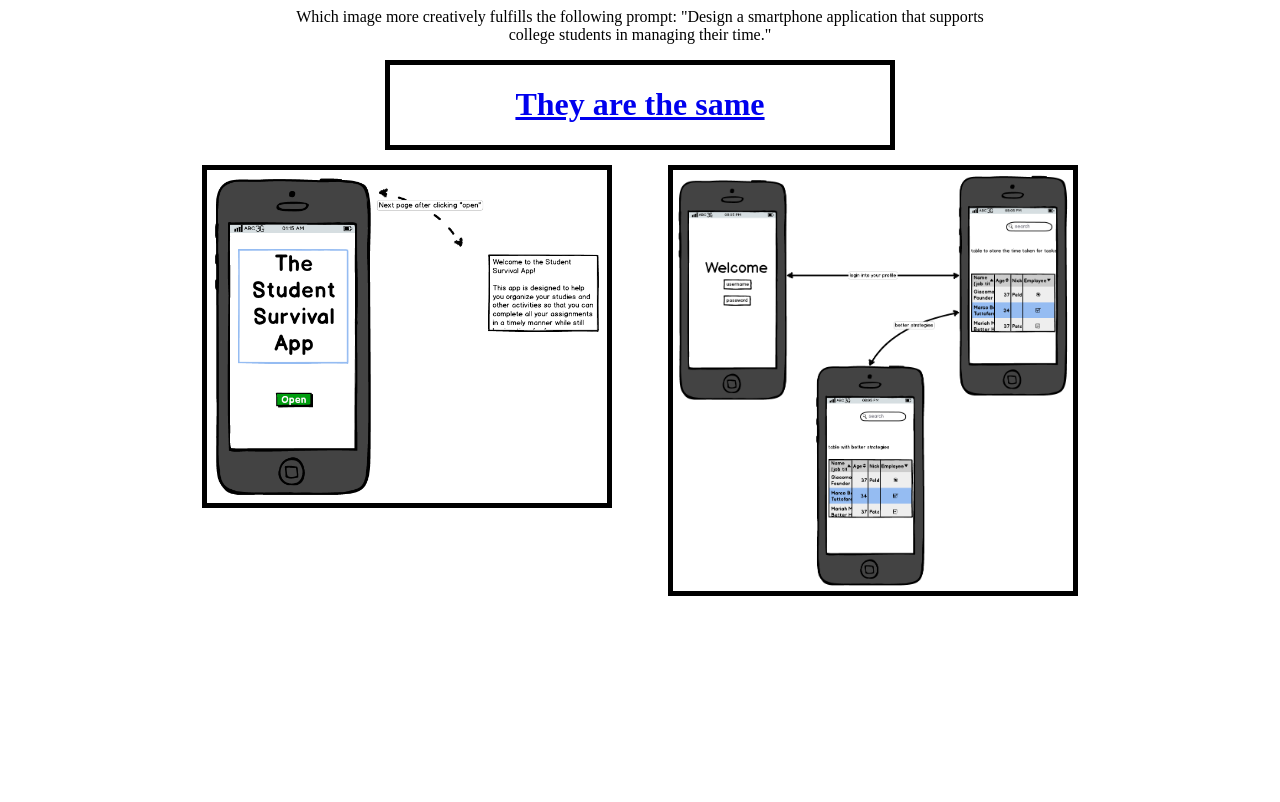
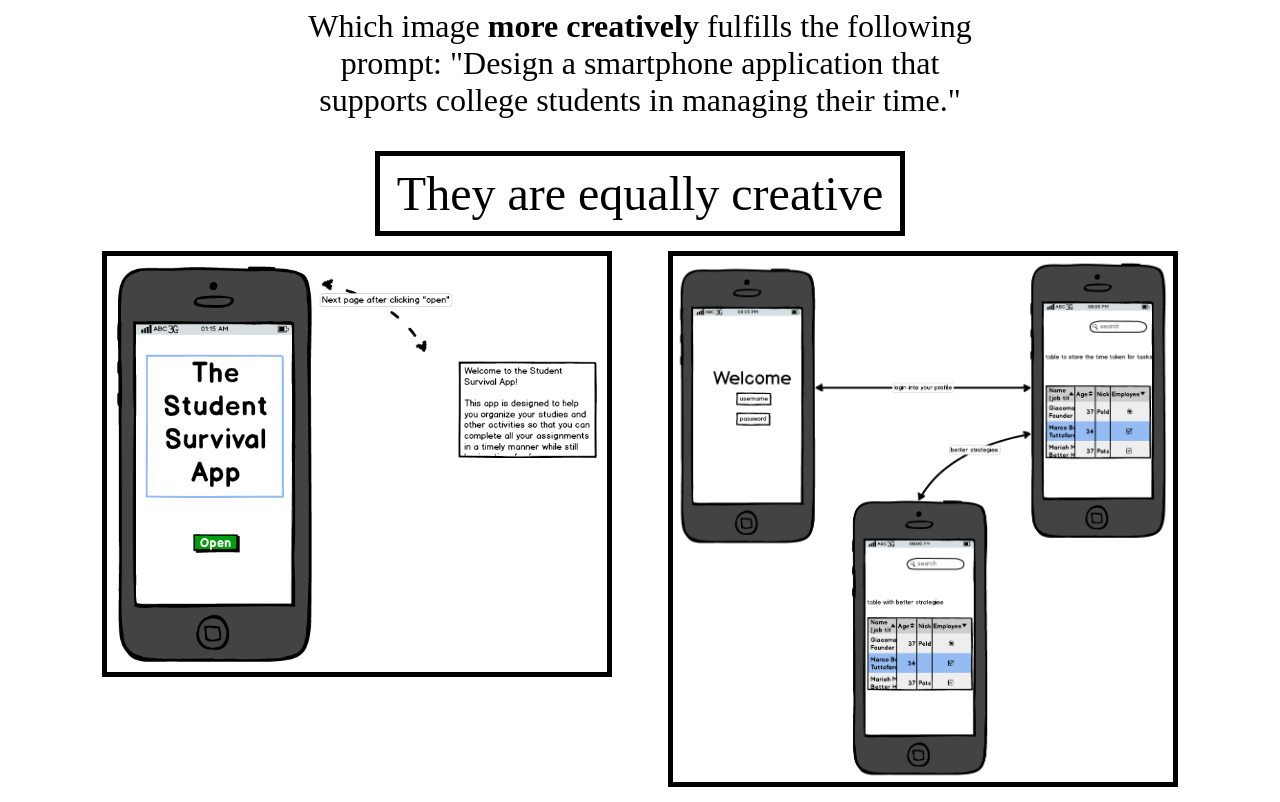
Before and after one commit to afcarl/humansort, a Django app: page /sort/ in a window 1280 px wide. Before the commit the page ends 596 px from the top, so only its background shows below. Run offline with Django 3.2, Linux system fonts and the light colour scheme; data comes from the database, SQL or seed files in the repository; parts of the project's set-up code (start-up, migrations or seed data) failed here and were passed over.

Commit message:
Working version.

```diff
--- a/static/sort/style.css
+++ b/static/sort/style.css
@@ -3,6 +3,7 @@
     margin-left: auto;
     margin-right: auto;
     text-align: center;
+    font-size: 2em;
 }
 
 #image1 {
@@ -25,6 +26,7 @@
     margin-right: auto;
     border-style: solid;
     border-width: 5px;
+    padding: 10px;
 }
 
 #images {
@@ -42,3 +44,9 @@
     width: 49%;
     float:right
 }
+
+a {
+    color: #000000;
+    text-decoration: none;
+    font-size: 3em;
+}
--- a/template/sort/index.html
+++ b/template/sort/index.html
@@ -3,7 +3,7 @@
 
 <div id="prompt">
     <p>
-        Which image more creatively fulfills the following prompt:
+    Which image <strong>more creatively</strong> fulfills the following prompt:
 
         <quote>
         "Design a smartphone application that supports college students in managing
@@ -12,20 +12,24 @@
     </p>
 </div>
 
+<a href="vote/{{ o1.id }}/{{ o2.id }}/0">
     <div id="same">
-    <a href="vote/{{ o1.id }}/{{ o2.id }}/0"><h1>They are the same</h2></a>
+        They are equally creative
     </div>
+</a>
 
 <div class="left">
+    <a href="vote/{{ o1.id }}/{{ o2.id }}/-1">
         <div id="image1">
-        <a href="vote/{{ o1.id }}/{{ o2.id }}/-1">
-            <img src="/{{ o1.image }}" width="400px"/>
+            <img src="/{{ o1.image }}" width="500px"/>
+        </div>
     </a>
-    </div>
 </div>
 
 <div class="right">
+    <a href="vote/{{ o1.id }}/{{ o2.id }}/1">
         <div id="image2">
-        <a href="vote/{{ o1.id }}/{{ o2.id }}/1"><img src="/{{ o2.image }}" width="400px"/></a>
+            <img src="/{{ o2.image }}" width="500px"/>
         </div>
+    </a>
 </div>
```
Lines whose indentation alone changed are shown as unchanged.
